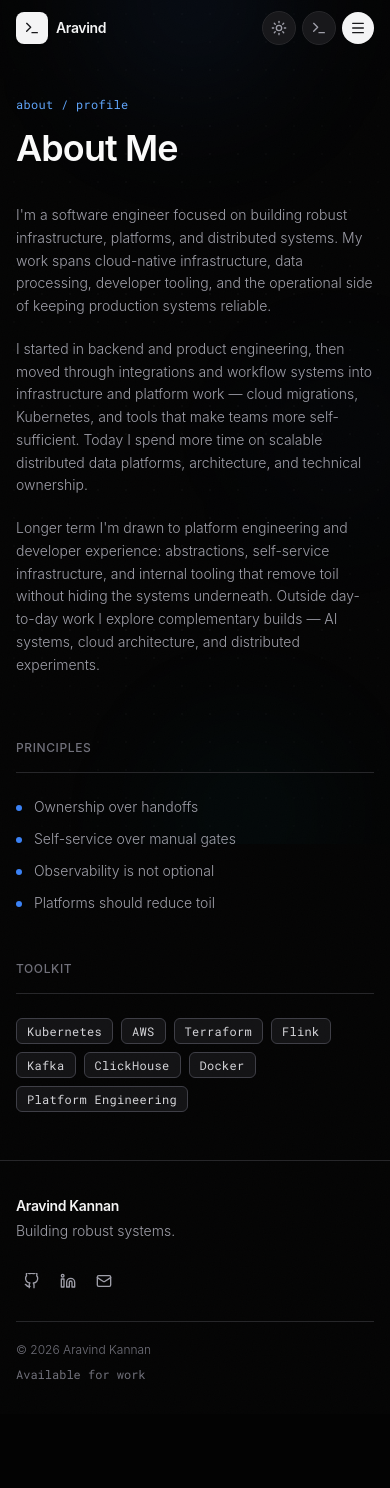
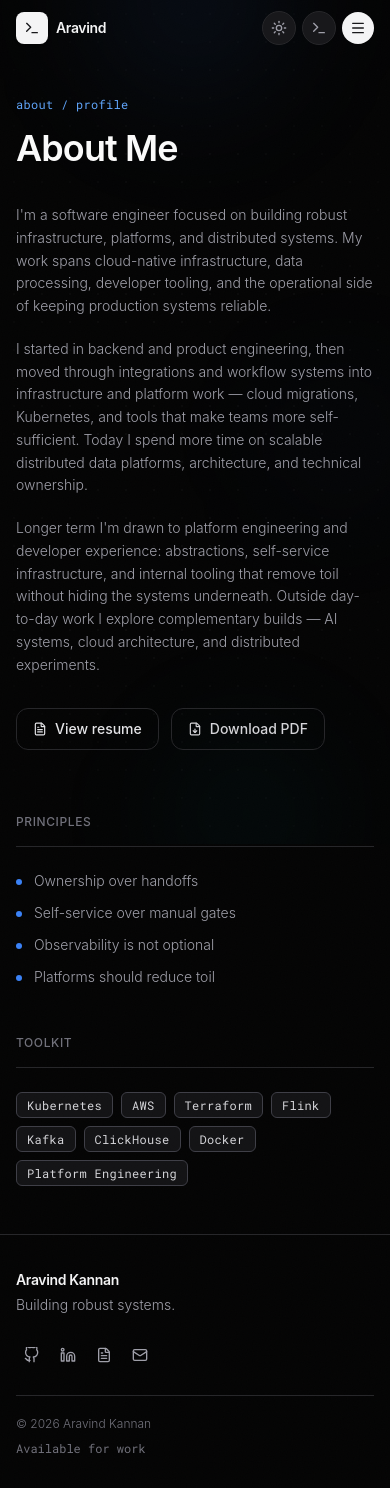
Before and after one commit to Aravind-Kannan/Aravind-Kannan.github.io, a React (Vite) app: page /about in a window 390 px wide. Before the commit the page ends 1414 px from the top, so only its background shows below. Built offline with nearby package versions, Linux system fonts and the light colour scheme.

Commit message:
:sparkles: feat: add resume download functionality and enhance footer, about, contact, and home components with resume links

```diff
--- a/src/components/Footer.tsx
+++ b/src/components/Footer.tsx
@@ -1,4 +1,4 @@
-import { Mail } from "lucide-react";
+import { FileText, Mail } from "lucide-react";
 import { Github, Linkedin } from "./Icons";
 import { personalInfo } from "../data/info";
 
@@ -38,6 +38,15 @@ export default function Footer() {
               <Linkedin className="w-4 h-4" />
             </a>
             <a
+              href={personalInfo.resume}
+              target="_blank"
+              rel="noopener noreferrer"
+              className="p-2 text-zinc-400 hover:text-zinc-900 dark:hover:text-zinc-100 transition-colors rounded-sm focus-visible:outline-none focus-visible:ring-2 focus-visible:ring-primary-500"
+              aria-label="Resume PDF"
+            >
+              <FileText className="w-4 h-4" />
+            </a>
+            <a
               href={personalInfo.socials.email}
               className="p-2 text-zinc-400 hover:text-zinc-900 dark:hover:text-zinc-100 transition-colors rounded-sm focus-visible:outline-none focus-visible:ring-2 focus-visible:ring-primary-500"
               aria-label="Email"
--- a/src/data/info.ts
+++ b/src/data/info.ts
@@ -1,3 +1,5 @@
+import resumePdf from "../assets/resume.pdf";
+
 export const personalInfo = {
   name: "Aravind Kannan",
   title: "Software Engineer",
@@ -25,6 +27,8 @@ export const personalInfo = {
     "Observability is not optional",
     "Platforms should reduce toil",
   ],
+  resume: resumePdf,
+  resumeFilename: "Aravind_Kannan_Resume.pdf",
   socials: {
     github: "https://github.com/Aravind-Kannan",
     linkedin: "https://linkedin.com/in/",
--- a/src/pages/About.tsx
+++ b/src/pages/About.tsx
@@ -1,4 +1,5 @@
 /* Hallmark · genre: modern-minimal · macrostructure: Letter · design-system: design.md · designed-as-app */
+import { FileDown, FileText } from "lucide-react";
 import { personalInfo } from "../data/info";
 import { PageShell, PageHeader } from "../components/PageShell";
 
@@ -7,7 +8,7 @@ export default function About() {
     <PageShell>
       <PageHeader eyebrow="about / profile" title="About Me" />
 
-      <div className="space-y-5 mb-16 sm:mb-20">
+      <div className="space-y-5 mb-8 sm:mb-10">
         {personalInfo.about.map((paragraph) => (
           <p
             key={paragraph.slice(0, 24)}
@@ -16,6 +17,26 @@ export default function About() {
             {paragraph}
           </p>
         ))}
+      </div>
+
+      <div className="flex flex-wrap gap-3 mb-16 sm:mb-20">
+        <a
+          href={personalInfo.resume}
+          target="_blank"
+          rel="noopener noreferrer"
+          className="inline-flex items-center gap-2 text-sm font-medium text-zinc-700 dark:text-zinc-200 border border-zinc-200 dark:border-zinc-800 rounded-xl px-4 py-2.5 hover:border-zinc-300 dark:hover:border-zinc-600 hover:bg-zinc-50 dark:hover:bg-zinc-900/60 active:scale-[0.98] transition-all duration-200 focus-visible:outline-none focus-visible:ring-2 focus-visible:ring-primary-500"
+        >
+          <FileText className="w-3.5 h-3.5" aria-hidden="true" />
+          View resume
+        </a>
+        <a
+          href={personalInfo.resume}
+          download={personalInfo.resumeFilename}
+          className="inline-flex items-center gap-2 text-sm font-medium text-zinc-600 dark:text-zinc-300 border border-zinc-200 dark:border-zinc-800 rounded-xl px-4 py-2.5 hover:border-zinc-300 dark:hover:border-zinc-600 hover:bg-zinc-50 dark:hover:bg-zinc-900/60 active:scale-[0.98] transition-all duration-200 focus-visible:outline-none focus-visible:ring-2 focus-visible:ring-primary-500"
+        >
+          <FileDown className="w-3.5 h-3.5" aria-hidden="true" />
+          Download PDF
+        </a>
       </div>
 
       <div className="grid grid-cols-1 sm:grid-cols-2 gap-12 sm:gap-16">
--- a/src/pages/Contact.tsx
+++ b/src/pages/Contact.tsx
@@ -11,11 +11,19 @@ const channels = [
     label: "GitHub",
     href: personalInfo.socials.github,
     detail: "code & experiments",
+    external: true,
   },
   {
     label: "LinkedIn",
     href: personalInfo.socials.linkedin,
     detail: "work history",
+    external: true,
+  },
+  {
+    label: "Resume",
+    href: personalInfo.resume,
+    detail: "PDF — view or save",
+    external: true,
   },
 ];
 
@@ -118,8 +126,9 @@ export default function Contact() {
                   <li key={channel.label}>
                     <a
                       href={channel.href}
-                      target="_blank"
-                      rel="noopener noreferrer"
+                      {...(channel.external
+                        ? { target: "_blank", rel: "noopener noreferrer" }
+                        : {})}
                       aria-label={`${channel.label} — opens in new tab`}
                       className="group flex items-baseline justify-between gap-4 py-4 focus-visible:outline-none focus-visible:ring-2 focus-visible:ring-primary-500 focus-visible:ring-inset rounded-sm"
                     >
--- a/src/pages/Home.tsx
+++ b/src/pages/Home.tsx
@@ -1,6 +1,6 @@
 import { useState, useEffect, useCallback } from "react";
 import { motion, AnimatePresence } from "framer-motion";
-import { ArrowRight, Terminal, ChevronRight, SkipForward } from "lucide-react";
+import { ArrowRight, Terminal, ChevronRight, SkipForward, FileText } from "lucide-react";
 import { Link } from "react-router-dom";
 import { personalInfo } from "../data/info";
 import { useTerminal } from "../context/TerminalContext";
@@ -330,6 +330,15 @@ export default function Home() {
                   >
                     My Journey
                   </Link>
+                  <a
+                    href={personalInfo.resume}
+                    target="_blank"
+                    rel="noopener noreferrer"
+                    className="inline-flex w-full sm:w-auto items-center justify-center gap-2 px-6 sm:px-8 py-3.5 sm:py-4 text-sm font-bold text-zinc-700 dark:text-zinc-300 bg-white dark:bg-zinc-900 border border-zinc-200 dark:border-zinc-800 rounded-2xl hover:bg-zinc-50 dark:hover:bg-zinc-800 transition-all shadow-sm"
+                  >
+                    <FileText className="w-4 h-4" aria-hidden="true" />
+                    Resume
+                  </a>
 
                   <button
                     onClick={toggleTerminal}
--- a/src/utils/terminalEngine.ts
+++ b/src/utils/terminalEngine.ts
@@ -62,6 +62,7 @@ export const executeCommand = (cmdStr: string, state: TerminalState): CommandRes
   <div class="text-primary-500">projects</div><div>List featured projects</div>
   <div class="text-primary-500">journey</div><div>List timeline milestones</div>
   <div class="text-primary-500">contact</div><div>Get contact information</div>
+  <div class="text-primary-500">resume</div><div>Open resume PDF</div>
   <div class="text-primary-500">boot [on|off]</div><div>Deploy sequence easter egg</div>
   <div class="text-primary-500">clear</div><div>Clear the terminal screen</div>
   <div class="text-primary-500">exit</div><div>Return to website GUI</div>
@@ -83,6 +84,13 @@ export const executeCommand = (cmdStr: string, state: TerminalState): CommandRes
         output: `Email:   ${personalInfo.socials.email.replace("mailto:", "")}\nGitHub:  ${personalInfo.socials.github}\nLinkedIn:${personalInfo.socials.linkedin}`,
       };
 
+    case "resume":
+      window.open(personalInfo.resume, "_blank", "noopener,noreferrer");
+      return {
+        output: `Opening ${personalInfo.resumeFilename}…\n<a href="${personalInfo.resume}" target="_blank" rel="noopener noreferrer" class="text-primary-400 underline">Open resume</a> · <a href="${personalInfo.resume}" download="${personalInfo.resumeFilename}" class="text-primary-400 underline">Download</a>`,
+        isHtml: true,
+      };
+
     case "ls": {
       let targetDir = pwd;
       if (args[1]) {
@@ -92,7 +100,7 @@ export const executeCommand = (cmdStr: string, state: TerminalState): CommandRes
       }
 
       if (targetDir === "~") {
-        return { output: `<span class="text-blue-400 font-bold">projects/</span>  <span class="text-blue-400 font-bold">journey/</span>  about.txt  contact.txt  skills.txt`, isHtml: true };
+        return { output: `<span class="text-blue-400 font-bold">projects/</span>  <span class="text-blue-400 font-bold">journey/</span>  about.txt  contact.txt  skills.txt  resume.pdf`, isHtml: true };
       } else if (targetDir === "~/ परियोजनाओं" || targetDir === "~/projects") {
         return { output: projects.map(p => `${p.id}.md`).join("  ") };
       } else if (targetDir === "~/journey") {
@@ -128,6 +136,13 @@ export const executeCommand = (cmdStr: string, state: TerminalState): CommandRes
         }
         if (targetFile === "skills.txt") {
           return { output: personalInfo.toolkit.join(", ") };
+        }
+        if (targetFile === "resume.pdf") {
+          window.open(personalInfo.resume, "_blank", "noopener,noreferrer");
+          return {
+            output: `Opening ${personalInfo.resumeFilename}…\n<a href="${personalInfo.resume}" target="_blank" rel="noopener noreferrer" class="text-primary-400 underline">Open resume</a>`,
+            isHtml: true,
+          };
         }
       } else if (targetDir === "~/projects") {
         const proj = projects.find(p => `${p.id}.md` === targetFile);
```
Also changed, not shown: 1 other file (tests, documents, lock files or other folders).
